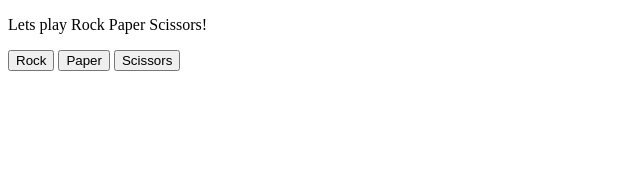
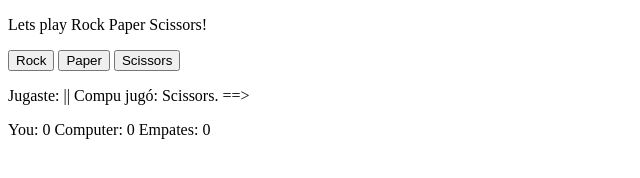
Before and after one commit to octavioromagnoli/rock-paper-scissors, a plain HTML site: page index.html in a window 1280 px wide. Both pictures are taken after a click on the element "Rock Paper Scissors". Shown: the whole page, without its empty margins (0-640 px from the left). Drawn offline with Linux system fonts and the light colour scheme.

Commit message:
Show game status on the DOM
Add DOM manipulation to the results div for it to update
within each round, so that it shows the game status.

```diff
--- a/index.html
+++ b/index.html
@@ -13,7 +13,7 @@
     <button id="Paper">Paper</button>
     <button id="Scissors">Scissors</button>
   </div>
-  <div class="resultDisplay">
+  <div class="resultScreen">
 
   </div>
 </body>
--- a/scripts.js
+++ b/scripts.js
@@ -16,19 +16,19 @@ function playGame(input) {
   let result = "";
   switch (computerMove) {
     case "Rock":
-      if (input == "Rock") { result = "It's a Tie"; empates++;}
-      if (input == "Scissors") { result = "Computer Wins :("; compu++;}
-      if (input == "Paper") { result = "You win!!"; pipol++;}
+      if (input == "Rock") { result = "It's a Tie"; empates++; }
+      if (input == "Scissors") { result = "Computer Wins :("; compu++; }
+      if (input == "Paper") { result = "You win!!"; pipol++; }
       break;
     case "Paper":
-      if (input == "Paper") { result = "It's a Tie";empates++;}
-      if (input == "Rock") { result = "Computer Wins :("; compu++;}
-      if (input == "Scissors") { result = "You win!!"; pipol++;}
+      if (input == "Paper") { result = "It's a Tie"; empates++; }
+      if (input == "Rock") { result = "Computer Wins :("; compu++; }
+      if (input == "Scissors") { result = "You win!!"; pipol++; }
       break;
     case "Scissors":
-      if (input == "Scissors") { result = "It's a Tie"; empates++;}
-      if (input == "Paper") { result = "Computer Wins :("; compu++;}
-      if (input == "Rock") { result = "You win!!"; pipol++;}
+      if (input == "Scissors") { result = "It's a Tie"; empates++; }
+      if (input == "Paper") { result = "Computer Wins :("; compu++; }
+      if (input == "Rock") { result = "You win!!"; pipol++; }
       break;
   }
   console.log(`You:${input}, Computer:${computerMove}. ${result}
@@ -36,6 +36,47 @@ function playGame(input) {
         Vos: ${pipol}
         Compu: ${compu}
         Empates: ${empates}`)
+  displayResults(input,computerMove,result,pipol,compu,empates);
+}
+
+function displayResults(playerMove, compuMove, result, playerScore, compuScore, ties) {
+  const resultScreen = document.querySelector(".resultScreen");
+  resultScreen.innerHTML = "";
+
+  const movesDisplay = document.createElement("p");
+  movesDisplay.setAttribute("class", "scores playerScore");
+  movesDisplay.textContent = `Jugaste: ${playerMove} || Compu jugó: ${compuMove}. ==> ${result}`;
+
+  const playerSDisplay = document.createElement("span");
+  playerSDisplay.setAttribute("class", "scores playerScore");
+  playerSDisplay.textContent = `You:
+  ${playerScore} `;
+
+  const computerSDisplay = document.createElement("span");
+  computerSDisplay.setAttribute("class", "scores playerScore");
+  computerSDisplay.textContent = `Computer:
+  ${compuScore} `;
+
+  const tieSDisplay = document.createElement("span");
+  tieSDisplay.setAttribute("class", "scores tieScore");
+  tieSDisplay.textContent = `Empates:
+  ${ties} `;
+
+
+  resultScreen.appendChild(movesDisplay);
+  resultScreen.appendChild(playerSDisplay);
+  resultScreen.appendChild(computerSDisplay);
+  resultScreen.appendChild(tieSDisplay);
+
+  if (playerScore === 5){
+    let rText = document.createTextNode("GANASTE")
+    resultScreen.appendChild(rText);
+  }
+  else if (compuScore === 5){
+    let rText = document.createTextNode("PERDISTE")
+    resultScreen.appendChild(rText);
+  }
+
 }
 
 const playButtons = document.querySelector(".playButtons");
```
